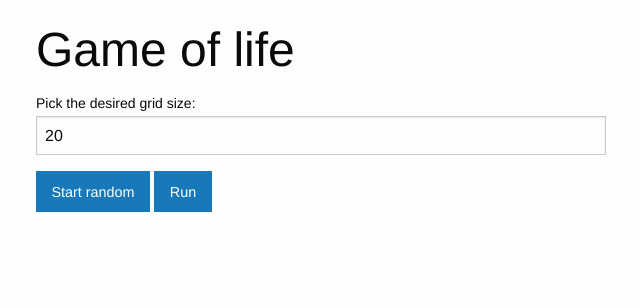
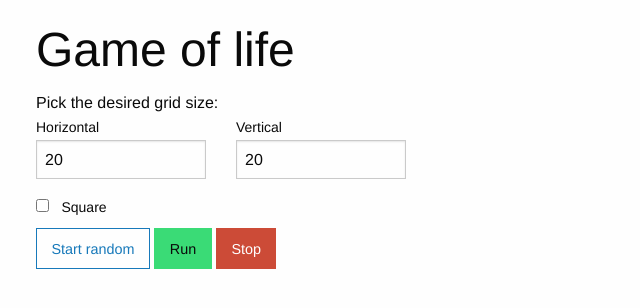
Before and after one commit to alinespereira/data-visualization-portfolio, a Python web app: template src/templates/simulators/game_of_life.html in a window 1280 px wide. Shown: the part 56-364 px from the top of the page, without its empty margins (19-659 px from the left). Run offline with Jinja, Linux system fonts and the light colour scheme; the template is opened without the code that fills it, so the values that code supplies are empty.

Commit message:
Enable rectangular grid

```diff
--- a/src/static/js/simulators/GameOfLife.js
+++ b/src/static/js/simulators/GameOfLife.js
@@ -1,8 +1,8 @@
 function createBoard(sizeX, sizeY) {
     const board = []
-    for (let i = 0; i < sizeX; i++) {
+    for (let i = 0; i < sizeY; i++) {
         board.push([])
-        for (let j = 0; j < sizeY; j++) {
+        for (let j = 0; j < sizeX; j++) {
             board[i].push(false)
         }
     }
@@ -11,9 +11,9 @@ function createBoard(sizeX, sizeY) {
 
 function createRandomBoard(sizeX, sizeY, aliveProba = .1) {
     const board = []
-    for (let i = 0; i < sizeX; i++) {
+    for (let i = 0; i < sizeY; i++) {
         board.push([])
-        for (let j = 0; j < sizeY; j++) {
+        for (let j = 0; j < sizeX; j++) {
             board[i].push(Math.random() < aliveProba)
         }
     }
@@ -29,6 +29,7 @@ function neighborCountStatus(board, i, j, status = undefined, bounded = false) {
     const sizeX = board[0].length
 
     let counter = 0
+    let error = false
     for (const [di, dj] of [
             [-1, -1],
             [-1, 0],
@@ -39,13 +40,22 @@ function neighborCountStatus(board, i, j, status = undefined, bounded = false) {
             [1, 0],
             [1, 1],
         ]) {
-        if (bounded && !isInbound(i + di, j + dj, size, size))
+        if (bounded && !isInbound(i + di, j + dj, sizeX, sizeY))
             continue
 
-        const neighI = (i + di + sizeX) % sizeX
-        const neighJ = (j + dj + sizeY) % sizeY
-        if (status === undefined || board[neighI][neighJ] === status)
-            counter++
+        const neighI = (i + di + sizeY) % sizeY
+        const neighJ = (j + dj + sizeX) % sizeX
+        try {
+            if (status === undefined || board[neighI][neighJ] === status)
+                counter++
+        } catch {
+            error = true
+            console.log(`Point: (${i}, ${j}); Neigh: (${neighI}, ${neighJ})`)
+
+        }
+    }
+    if (error) {
+        throw 'Neighbor error'
     }
     return counter
 }
@@ -77,8 +87,8 @@ function asBoard(data) {
 function asData(board) {
     return board.map((row, i) => row.map((cell, j) => {
         return {
-            i,
-            j,
+            row: i,
+            col: j,
             alive: cell
         }
     }))
--- a/src/templates/simulators/game_of_life.html
+++ b/src/templates/simulators/game_of_life.html
@@ -4,17 +4,34 @@
 <h1>{{ gettext("Game of life") }}</h1>
 <div class="grid-x grid-margin-x">
     <div class="cell medium-4 large-6">
-        <label>
-            {{ gettext("Pick the desired grid size") }}:
-            <input type="number" id="grid-size" min="10" max="100" value="20" oninput="updateGrid()">
-        </label>
+        {{ gettext("Pick the desired grid size") }}:
     </div>
 </div>
 
 <div class="grid-x grid-margin-x">
+    <div class="cell small-6 medium-4 large-2">
+        <label>
+            {{ gettext("Horizontal") }}
+            <input type="number" id="grid-size-x" min="10" max="100" value="20" oninput="updateGrid()">
+        </label>
+    </div>
+    <div class="cell small-6 medium-4 large-2">
+        <label>
+            {{ gettext("Vertical") }}
+            <input type="number" id="grid-size-y" min="10" max="100" value="20" oninput="updateGrid()">
+        </label>
+    </div>
     <div class="cell">
-        <a class="button" onclick="startRandom()">{{ gettext("Start random") }}</a>
-        <a class="button" onclick="run()">{{ gettext("Run") }}</a>
+        <input id="square-grid" type="checkbox" onchange="toggleEnabledInput()">
+        <label for="square-grid">{{ gettext("Square") }}</label>
+    </div>
+</div>
+
+<div class="grid-x grid-margin-x">
+    <div class="cell center-for-small">
+        <a class="hollow button" onclick="startRandom()">{{ gettext("Start random") }}</a>
+        <a class="button success" onclick="run()">{{ gettext("Run") }}</a>
+        <a class="button alert" id="stop">{{ gettext("Stop") }}</a>
     </div>
 </div>
 
@@ -26,40 +43,52 @@
 <script src={{ url_for('static', filename='js/simulators/GameOfLife.js') }}></script>
 
 <script>
+    const gridInputX = document.getElementById('grid-size-x')
+    const gridInputY = document.getElementById('grid-size-y')
+    const squareGrid = document.getElementById('square-grid')
+
+    function toggleEnabledInput() {
+        if (squareGrid.checked) {
+            gridInputY.disabled = true
+            gridInputY.value = gridInputX.value
+            gridInputX.onchange = () => {
+                gridInputY.value = gridInputX.value
+            }
+        } else {
+            gridInputY.disabled = false
+            gridInputX.onchange = undefined
+        }
+    }
+
     const gridDiv = document.getElementById('grid')
-    const gridSizeInput = document.getElementById('grid-size')
+    const stopButton = document.getElementById('stop')
 
     function updateGrid(board = []) {
-        const colorScale = d3.scaleLinear().domain([0, 1])
-            .range(["white", "blue"])
-
         d3.select(gridDiv)
             .selectAll('*')
             .remove().enter()
 
-        let width
-        if (window.screen.availWidth > window.screen.availHeight) {
-            width = 0.5 * window.screen.availHeight
-        } else {
-            width = window.screen.availWidth
-        }
+        const gridSizeX = +d3.select(gridInputX).property('value')
+        const gridSizeY = +d3.select(gridInputY).property('value')
+
+        const height = Math.round(0.5 * window.screen.availHeight / 10) * 10
+        let rectHeight = Math.floor(height / gridSizeY)
+        let rectWidth = rectHeight
+        const width = gridSizeX * rectWidth
 
         const svg = d3.select(gridDiv)
             .append('svg')
             .attr('class', 'center')
             .attr('width', width)
-            .attr('height', width)
-        const gridSize = +d3.select('#grid-size').property('value')
+            .attr('height', height)
 
         if (board.length === 0) {
-            board = createBoard(gridSize, gridSize)
+            board = createBoard(gridSizeX, gridSizeY)
         }
 
         svg
             .selectAll('*')
             .remove()
-
-        let rectSide = Math.floor(width / gridSize)
 
         const row = svg.selectAll(".row")
             .data(board)
@@ -71,29 +100,46 @@
             .data(d => d)
             .enter().append("rect")
             .attr("class", d => `square ${d.alive ? "alive" : "dead"}`)
-            .attr("x", d => d.i * rectSide)
-            .attr("y", d => d.j * rectSide)
-            .attr("width", rectSide)
-            .attr("height", rectSide)
+            .attr("x", d => d.col * rectWidth)
+            .attr("y", d => d.row * rectHeight)
+            .attr("width", rectWidth)
+            .attr("height", rectHeight)
     }
 
     function startRandom() {
-        const gridSize = +d3.select('#grid-size').property('value')
-        const board = createRandomBoard(gridSize, gridSize)
+        stopButton.click()
+        const gridSizeX = +d3.select(gridInputX).property('value')
+        const gridSizeY = +d3.select(gridInputY).property('value')
+        const board = createRandomBoard(gridSizeX, gridSizeY)
         updateGrid(board)
     }
 
     function run() {
-        setInterval(() => {
+        stopButton.click()
+        gridInputX.disabled = true
+        gridInputY.disabled = true
+        squareGrid.disabled = true
+
+        const id = setInterval(() => {
             const data = Array.from(d3.selectAll(".square").data())
-            const sizeX = Math.max(...data.map(d => d.i)) + 1
-            const sizeY = Math.max(...data.map(d => d.j)) + 1
             const board = []
             while (data.length)
-                board.push(data.splice(0, sizeX))
-            const newBoard = evolve(board)
-            updateGrid(newBoard)
+                board.push(data.splice(0, +gridInputX.value))
+
+            try {
+                const newBoard = evolve(board)
+                updateGrid(newBoard)
+            } catch {
+                stopButton.click()
+            }
         }, 500)
+
+        stopButton.onclick = () => {
+            clearInterval(id)
+            gridInputX.disabled = false
+            gridInputY.disabled = false
+            squareGrid.disabled = false
+        }
     }
 
 </script>
```
